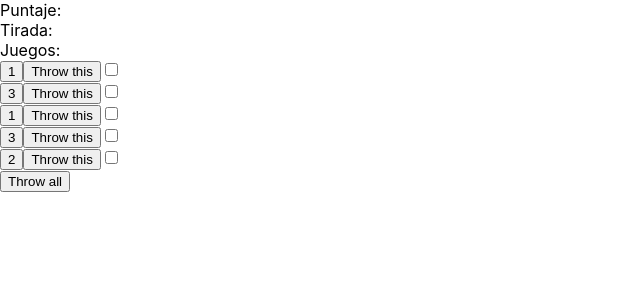
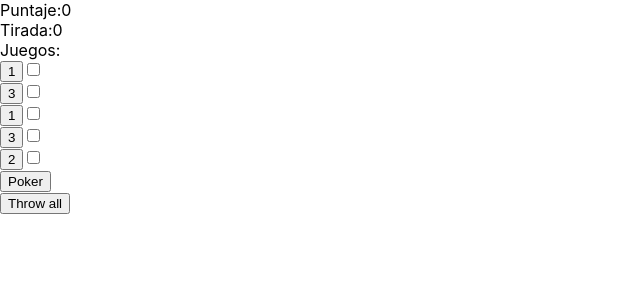
Before and after one commit to juancruz12/unq-ui-juancruz-centurion-trabajo-final, a React (Create React App) app: page / in a window 1280 px wide. Shown: the top 300 px of the page, without its empty margins (0-640 px from the left). Built offline with nearby package versions, Linux system fonts and the light colour scheme.

Commit message:
falta implementar juegos

```diff
--- a/src/App.js
+++ b/src/App.js
@@ -1,110 +1,7 @@
 import { useEffect,useState,checkBox } from "react";
 import React from "react";
 import ReactDOM from 'react-dom';
-
-class Square extends React.Component {
-  constructor(props){
-    super(props);
-    this.state={
-      key: false,
-      value: Math.floor(Math.random() * 6) + 1,
-      index: props.index
-    };
-  }
-  changeNumber = () => {
-    const newNumber = Math.floor(Math.random() * 6) + 1
-    this.setState({value: newNumber});
-    this.props.actSquares(this);
-  }
-  changeNumberInRender = (number) =>{
-    this.setState({number});
-  }
-  checkAct = () =>{
-    this.setState({key:!this.state.key});
-    this.props.gameManager(this);
-  }
-
-  render() {
-    return (
-      <div>
-      <button className="square">
-        {this.state.value}
-      </button>
-      <button className="throw" href = "autoClick"
-      onClick={() => this.changeNumber()}>
-        Throw this
-      </button>
-      <input type="checkBox" onClick={()=>this.checkAct()}/>
-      </div>
-    );
-  }
-}
-class Board extends React.Component {
-  constructor(props) {
-    super(props);
-    this.state = {
-      squares: [],
-      diceGames:[]
-    };
-  }
-  renderSquare(pos) {
-    return <Square value={this.state.squares[pos]}
-                   gameManager = {this.gameManager}
-                   actSquares = {this.actSquares}
-                   index = {pos}
-                   />;
-  }
-
-  throwAll = () =>{
-    this.state.squares.foreach (dice => (dice.changeNumber()))
-  }
-
-  render() {
-    const puntaje = 'Puntaje:';
-    const tirada = 'Tirada:';
-    const juegos = 'Juegos:';
-
-    return (
-      <div>
-        <div className="status">{puntaje}</div>
-        <div className="tirada">{tirada}</div>
-        <div className="juegos">{juegos}</div>
-        <div className="board-row">
-          {this.renderSquare(0)}
-          {this.renderSquare(1)}
-          {this.renderSquare(2)}
-          {this.renderSquare(3)}
-          {this.renderSquare(4)}
-          <button onClick ={()=>this.state.squares.forEach((dice) =>
-           {if (!dice.state.key){
-              {dice.changeNumber()}
-            }}
-            )}>
-            Throw all
-          </button>
-        </div>
-      </div>
-    );
-  }
-  gameManager = (dice) =>{
-    const gameDice = this.state.squares;
-    this.actSquares(dice);
-    gameDice.filter(dice => dice.state.key === true);
-    this.setState({diceGames:gameDice})
-    console.log(this.state.squares.map(dice=>dice.state.value))
-  }
-  actSquares = (square)=>{
-    const squaresAct = this.state.squares.slice();
-    if (squaresAct.includes(square)){
-      squaresAct.map(dice=> {if(dice.state.index===square.state.index){dice.changeNumberInRender(square.state.value)}});
-      console.log("el if dio true, el square actualizado esta en la lista");
-    }else{
-      console.log("el if dio false, el square actualizado no esta en la lista");
-      squaresAct.push(square);
-    }
-    this.setState({squares:squaresAct});
-  };
-}
+import {Board} from "./Board"
 
 class App extends React.Component {
   render() {
--- /dev/null
+++ b/src/Board.js
@@ -0,0 +1,105 @@
+import { useEffect,useState,checkBox } from "react";
+import React from "react";
+import {Square} from "./Square"
+import {Poker} from "./Poker"
+
+export class Board extends React.Component {
+    constructor(props) {
+      super(props);
+      this.state = {
+        squares: [{value:1, keyD:false, id:1},
+                  {value:2, keyD:false, id:2},
+                  {value:3, keyD:false, id:3},
+                  {value:4, keyD:false, id:4},
+                  {value:5, keyD:false, id:5}],
+        diceGames:[],
+        counter: 0,
+        points:0
+      };
+    }
+    renderSquare(dice) {
+        return <Square gameManager = {this.gameManager}
+                       actSquares = {this.actSquares}
+                       //changeNumber = {this.changeNumber}
+                       id = {dice.id}
+                       keyD = {dice.keyD}
+                       value = {dice.value}
+                       />;
+      }
+    renderPoker(){
+        return <Poker games= {this.state.diceGames}
+                      sumPoints={this.sumPoints}/>
+    }
+    render() {
+      const puntaje = 'Puntaje:'+this.state.points;
+      const tirada = 'Tirada:'+ this.state.counter;
+      const juegos = 'Juegos:';
+
+      return (
+        <div>
+          <div className="status">{puntaje}</div>
+          <div className="tirada">{tirada}</div>
+          <div className="juegos">{juegos}</div>
+          <div className="board-row">
+
+           {this.state.squares.map(dice=>this.renderSquare(dice))}
+           {this.renderPoker()}
+
+            <button onClick ={this.actKeyAndCounter}>
+              Throw all
+            </button>
+          </div>
+        </div>
+      );
+    }
+    actKeyAndCounter=()=>{
+        this.sumCounter();
+        this.actKey();
+    }
+    actKey=()=>{
+        this.state.squares.forEach(dice =>
+            {if (!dice.keyD){
+               {this.changeNumber(dice)}
+             }}
+             );
+    }
+    gameManager = (dice) =>{
+      const gameDice = this.state.squares;
+      this.actSquares(dice);
+      gameDice.filter(dice => dice.keyD === true);
+      this.setState({diceGames:gameDice})
+      console.log(this.state.squares.map(dice=>dice.keyD))
+    }
+    actSquares = (square)=>{
+      const squaresAct = this.state.squares.slice();
+      squaresAct.map(dice=> {if(dice.id===square.id){this.changeNumber(square)}});
+      /*if (squaresAct.includes(square)){
+        squaresAct.map(dice=> {if(dice.id===square.id){dice.changeNumberInRender(square.value)}});
+
+        console.log("el if dio true, el square actualizado esta en la lista");
+      }else{
+        console.log("el if dio false, el square actualizado no esta en la lista");
+        squaresAct.push(square);
+      }*/
+     // this.setState({squares:squaresAct});
+    };
+    changeNumber = (diceX) => {
+       let squaresAct = /*this.state.squares;*/ this.state.squares.filter(dice=>dice.id!=diceX.id).slice();
+      /* let posPop = squaresAct.indexOf(diceX);
+       squaresAct.splice(posPop, 1);  */
+       let newDice = {value:Math.floor(Math.random() * 6) + 1, keyD: diceX.keyD,id:diceX.id}
+       squaresAct.push(newDice);
+       this.renderSquare(newDice)
+        this.setState({squares: squaresAct}); // PORQUE CUANDO HAGO SETSTATE NO SE RE RENDERIZA LA PAGINA CON LOS NUEVOS DADOS?EL STATE SE ACTUALIZA PERO EL RENDER NO.
+       // {this.sumCounter()}
+        console.log("llego al setState")
+      }
+    sumCounter = () =>{
+        if(this.state.counter < 3){
+        this.setState({counter: this.state.counter + 1})
+        }else{this.setState({counter: "Se acabaron los turnos"})}
+    }
+    sumPoints = (number) =>{
+        this.setState({points:this.state.points + number})
+    }
+  }
--- /dev/null
+++ b/src/Poker.js
@@ -0,0 +1,37 @@
+import { useEffect,useState,checkBox } from "react";
+import React from "react";
+import ReactDOM from 'react-dom';
+
+export class Poker extends React.Component {
+    constructor(props){
+      super(props);
+        this.points = 40;
+    }
+
+
+    render() {
+      return (
+        <div>
+        <button className="poker" onClick={this.verifyGame}>
+          Poker
+        </button>
+        </div>
+      );
+    }
+    verifyGame = () =>{
+       let gamesX=this.props.games.map(dice=>dice.value).splice();
+        while(!this.gamesX){
+           let number = gamesX[0]
+            gamesX.shift()
+            this.extractNumberAndLook(gamesX,number);
+        }
+        this.props.sumPoints(0);
+    }
+    extractNumberAndLook = (numbers,number) =>{
+       let counter = 0
+        numbers.forEach(dice => {if(dice===number){counter=counter+1}})
+        if(counter===4){
+            this.props.sumPoints(this.points);
+        }
+    }
+  }
--- /dev/null
+++ b/src/Square.js
@@ -0,0 +1,33 @@
+import { useEffect,useState,checkBox } from "react";
+import React from "react";
+import ReactDOM from 'react-dom';
+
+export class Square extends React.Component {
+    constructor(props){
+      super(props);
+        this.keyD = false;
+        this.value = Math.floor(Math.random() * 6) + 1;
+        this.id = props.id
+    }
+    changeNumberInRender = () =>{
+      this.value=Math.floor(Math.random() * 6) + 1 ;
+    }
+    checkAct = () =>{
+      this.keyD= !this.keyD;
+      this.props.gameManager(this);
+    }
+
+
+    render() {
+      return (
+        <div>
+        <button className="square" onClick={console.log("ss")}>
+          {this.value}
+        </button>
+
+        <input type="checkBox" onClick={()=>this.checkAct()}/>
+
+        </div>
+      );
+    }
+  }
```
Also changed, not shown: src/Full.js (added, +40 -0 lines).
